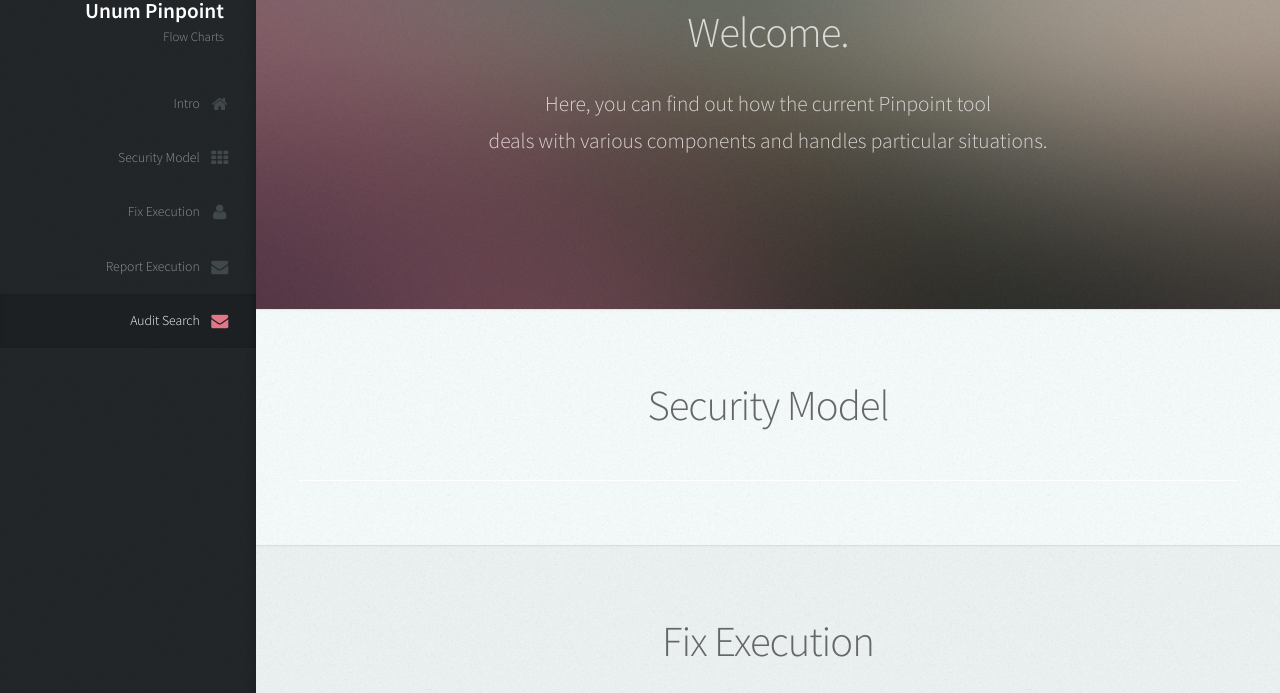
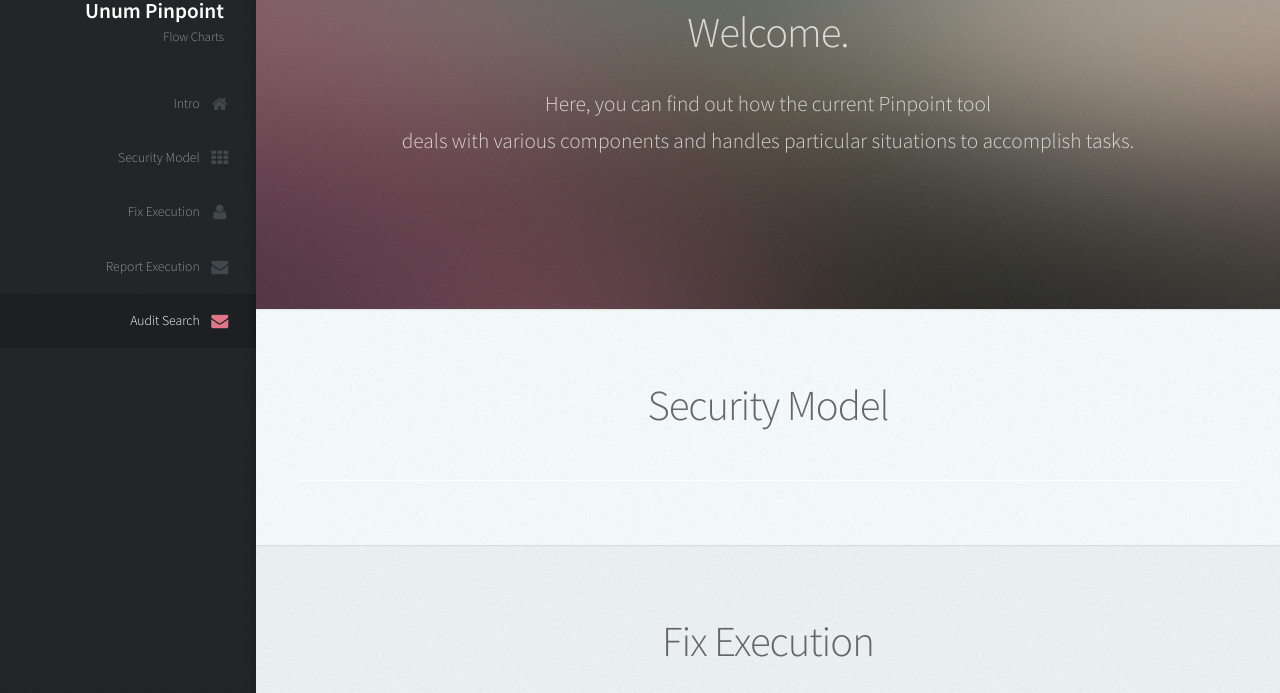
Before and after one commit to patrickkillalea/PinpointFlowCharts, a plain HTML site: page index.html in a window 1280 px wide. Shown: the part 107-800 px from the top of the page. Drawn offline with Linux system fonts and the light colour scheme; a script that the page names is missing.

Commit message:
Edited Welcome Note

```diff
--- a/index.html
+++ b/index.html
@@ -51,7 +51,7 @@
                     <h2 class="alt">Welcome.</h2>
                     <p>
                         Here, you can find out how the current Pinpoint tool<br />
-                        deals with various components and handles particular situations.
+                        deals with various components and handles particular situations to accomplish tasks.
                     </p>
                 </header>
 
```
